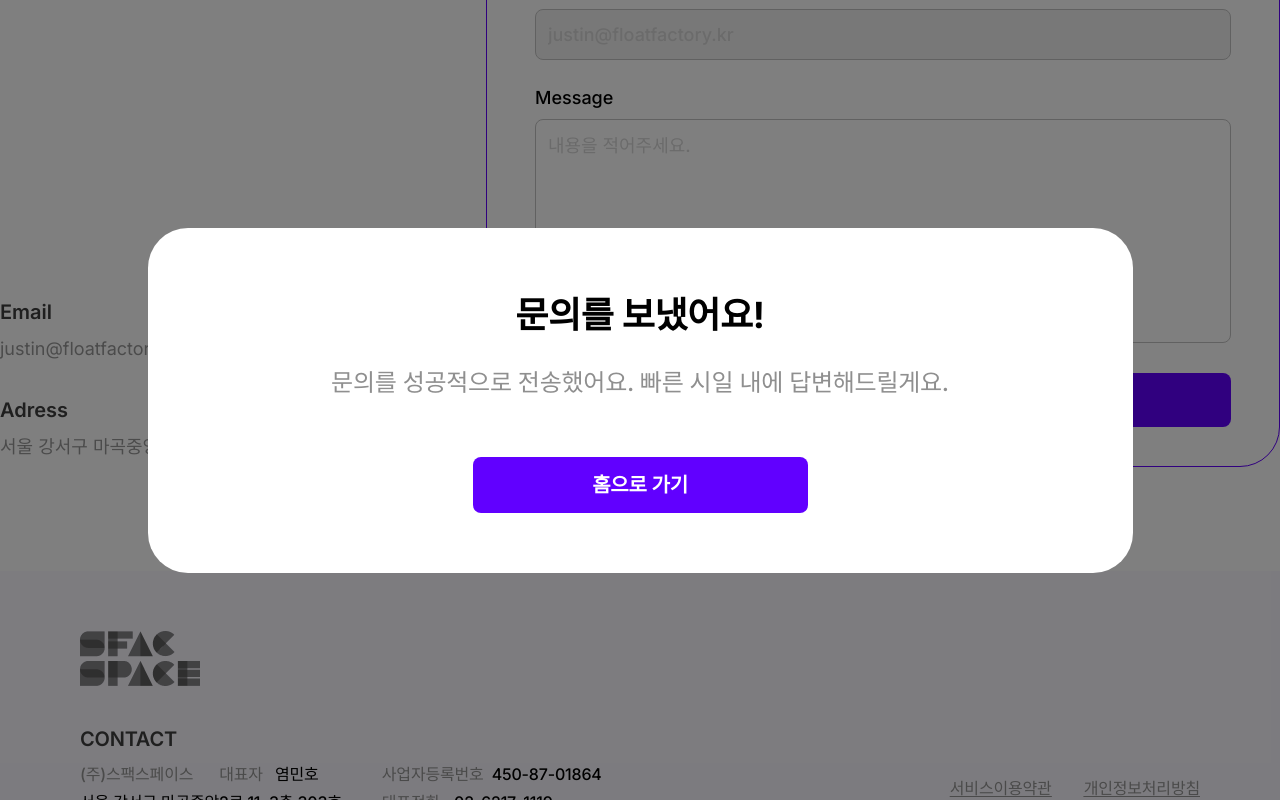
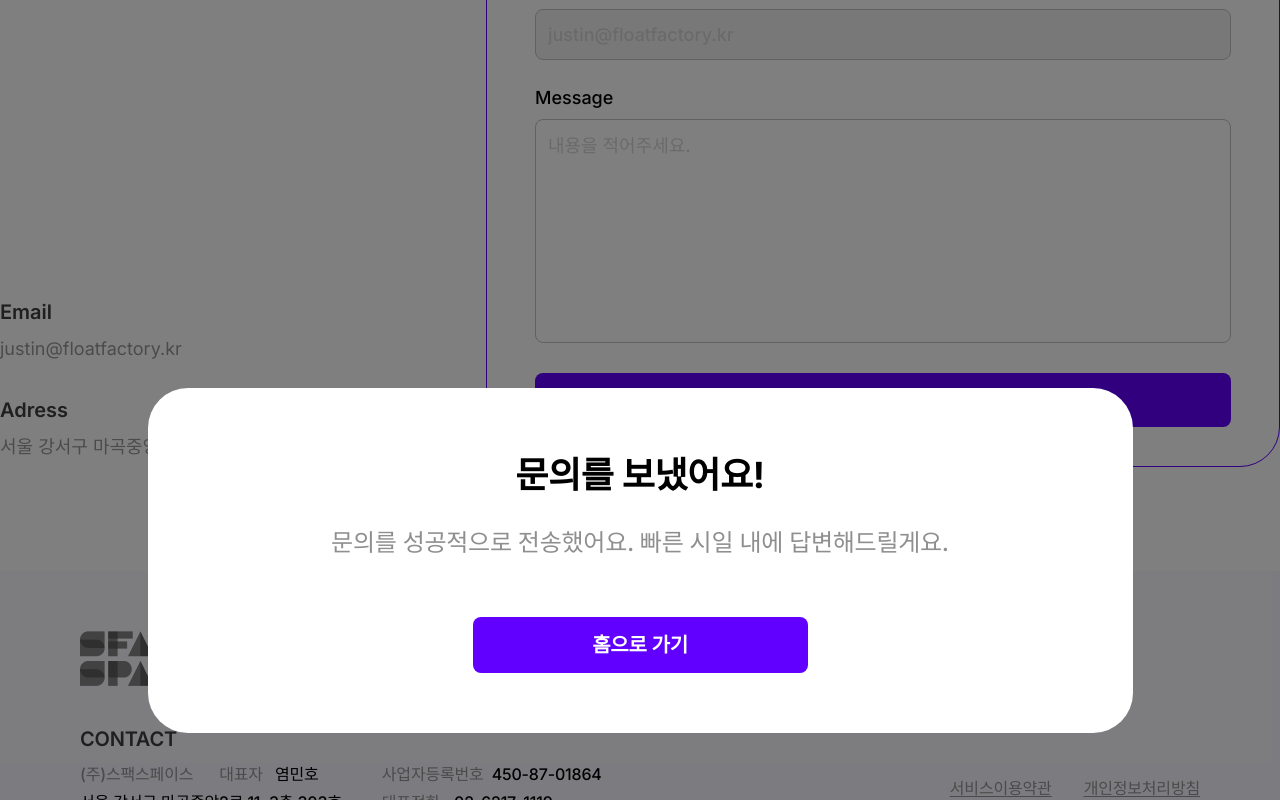
Before and after one commit to luc7yvicky/flaw-detector, a Next.js app: page / in a window 1280 px wide. Both pictures are taken after a click on the button "문의 보내기". Shown: the part 2909-3709 px from the top of the page. Built offline with nearby package versions, Linux system fonts and the light colour scheme; a web font is replaced by a local one.

Commit message:
Refactor : 모달 코드 리팩토링

```diff
--- a/src/app/vulnerability-db/page.tsx
+++ b/src/app/vulnerability-db/page.tsx
@@ -75,8 +75,6 @@ export default function VulnerabilityDBPage() {
 
   const [isLoginModalOpen, setIsLoginModalOpen] = useState(false);
   const [isLoggedIn, setIsLoggedIn] = useState(false);
-  const openLoginModal = () => setIsLoginModalOpen(true);
-  const closeLoginModal = () => setIsLoginModalOpen(false);
 
   useEffect(() => {
     const checkLoginStatus = async () => {
@@ -84,7 +82,7 @@ export default function VulnerabilityDBPage() {
       setIsLoggedIn(userLoggedIn);
 
       if (!userLoggedIn) {
-        openLoginModal();
+        setIsLoginModalOpen(true); // 모달 열기
       }
     };
     checkLoginStatus();
@@ -110,8 +108,9 @@ export default function VulnerabilityDBPage() {
       </div>
       <Modal
         variant="login"
+        size="small"
         isOpen={isLoginModalOpen}
-        onClose={closeLoginModal}
+        onClose={() => setIsLoginModalOpen(false)}
       />
     </div>
   );
--- a/src/components/ui/CustomerService.tsx
+++ b/src/components/ui/CustomerService.tsx
@@ -7,22 +7,10 @@ import Modal from "./Modal";
 
 export default function CustomerService({ className }: { className?: string }) {
   const [isOpen, setIsOpen] = useState(false);
-  const [modalVariant, setModalVariant] = useState<
-    "selectFile" | "processing" | "login" | "inquirySubmitted"
-  >("inquirySubmitted");
-
-  const openModal = (
-    variant: "selectFile" | "processing" | "login" | "inquirySubmitted",
-  ) => {
-    setModalVariant(variant);
-    setIsOpen(true);
-  };
-
-  const closeModal = () => setIsOpen(false);
 
   const onClickSubmit = (event: React.MouseEvent<HTMLButtonElement>) => {
     event.preventDefault();
-    openModal("inquirySubmitted");
+    setIsOpen(true);
   };
 
   return (
@@ -112,12 +100,18 @@ export default function CustomerService({ className }: { className?: string }) {
         <button
           type="button"
           className="rounded-lg bg-primary-500 py-[0.813rem] text-lg font-semibold text-white"
-          onClick={() => openModal("inquirySubmitted")}
+          onClick={onClickSubmit}
         >
           문의 보내기
         </button>
       </form>
-      <Modal variant={modalVariant} isOpen={isOpen} onClose={closeModal} />
+
+      <Modal
+        variant="inquirySubmitted"
+        size="extraLarge"
+        isOpen={isOpen}
+        onClose={() => setIsOpen(false)}
+      />
     </section>
   );
 }
--- a/src/components/ui/Modal.tsx
+++ b/src/components/ui/Modal.tsx
@@ -1,9 +1,34 @@
+import { useRouter } from "next/navigation";
 import clsx from "clsx";
+import { cva, VariantProps } from "class-variance-authority";
 import { IconBug, IconRoundedDoc } from "./Icons";
 import Button from "./Button";
 
-type ModalProps = {
-  variant: "selectFile" | "processing" | "login" | "inquirySubmitted";
+const modalVariants = cva("relative bg-white rounded-[1.25rem]", {
+  variants: {
+    variant: {
+      selectFile: "",
+      processing: "",
+      login: "rounded-[1.25rem] shadow-[0_0_1.55rem_rgba(0,0,0,0.25)]",
+      inquirySubmitted: "rounded-[2.5rem]",
+    },
+    size: {
+      small:
+        "w-[21.313rem] h-[13.125rem] top-[15.375rem] p-[2.5rem_3.75rem] gap-[2rem]", //login
+      medium: "w-[26.688rem] h-[24.063rem] top-[10rem] p-[3rem] gap-[3.313rem]", //processing
+      large: "w-[42.875rem] h-[29.875rem] p-[3rem] gap-[2.5rem] top-[10rem]", //selectFile
+      extraLarge:
+        "w-[61.563rem] h-[21.563rem] p-[3.75rem] gap-[3.5rem] top-[10rem]", //inquirySubmitted
+    },
+  },
+  defaultVariants: {
+    variant: "selectFile",
+    size: "large",
+  },
+});
+
+export type ModalProps = React.HTMLAttributes<HTMLDivElement> &
+  VariantProps<typeof modalVariants> & {
     isOpen: boolean;
     onClose: () => void;
     onProceed?: () => void;
@@ -11,28 +36,18 @@ type ModalProps = {
 
 export default function Modal({
   variant,
+  size,
   isOpen,
   onClose,
   onProceed,
+  className,
+  children,
+  ...props
 }: ModalProps) {
+  const router = useRouter();
+
   if (!isOpen) return null;
 
-  //공통 스타일
-  const baseModalStyles = "relative bg-white rounded-[1.25rem] ";
-
-  //variant별 스타일 적용
-  const modalStyles = clsx({
-    "w-[42.875rem] h-[29.875rem] p-[3rem] gap-[2.5rem] top-[10rem] ":
-      variant === "selectFile",
-    "w-[26.688rem] h-[24.063rem] top-[10rem] p-[3rem] gap-[3.313rem] ":
-      variant === "processing",
-    "w-[21.313rem] h-[13.125rem] top-[15.375rem] p-[2.5rem_3.75rem] gap-[2rem] rounded-[1.25rem] shadow-[0_0_1.55rem_rgba(0,0,0,0.25)]":
-      variant === "login",
-    "w-[61.563rem] h-[21.563rem] p-[3.75rem] gap-[3.5rem] rounded-[2.5rem] ":
-      variant === "inquirySubmitted",
-  });
-
-  //variant별 콘텐츠 렌더링
   const renderContent = () => {
     switch (variant) {
       case "selectFile":
@@ -87,7 +102,6 @@ export default function Modal({
         );
       case "processing":
         return (
-          <>
           <div className="flex h-full flex-col items-center justify-center gap-[3.313rem] text-center">
             <IconBug width="106" height="109" />
             <div className="h-[7.938rem] w-[22.688rem] gap-[2.375rem]">
@@ -101,25 +115,20 @@ export default function Modal({
               </p>
             </div>
           </div>
-          </>
         );
       case "login":
         return (
-          <>
           <div className="flex w-[15rem] flex-col items-center justify-center text-center">
             <h2 className="mb-8 h-6 w-[15rem] text-[1.25rem] font-semibold leading-[1.512rem] tracking-[-0.01em]">
               자세한 정보를 보고싶다면?
             </h2>
-              {/* 임시버튼 */}
             <button className="h-[4.625rem] w-[7.438rem] rounded-[999px] border-2 border-primary-500 p-[1rem_1.5rem] text-[1.75rem] font-light leading-[2.118rem] tracking-[-0.01em] text-primary-500">
               Login
             </button>
           </div>
-          </>
         );
       case "inquirySubmitted":
         return (
-          <>
           <div className="flex-col-center-center">
             <div className="flex-col-center-center h-[7.063rem] w-[41.8rem] gap-[1.438rem]">
               <h1 className="text-[2.25rem] font-bold leading-[3.375rem] tracking-[-0.01em]">
@@ -129,27 +138,37 @@ export default function Modal({
                 문의를 성공적으로 전송했어요. 빠른 시일 내에 답변해드릴게요.
               </p>
             </div>
-              <Button className="mt-14 h-14 w-[20.938rem] gap-[0.625rem] text-[1.25rem] tracking-[-0.011em]">
+            <Button
+              className="mt-14 h-14 w-[20.938rem] gap-[0.625rem] text-[1.25rem] tracking-[-0.011em]"
+              onClick={() => {
+                router.push("/");
+                onClose();
+              }}
+            >
               홈으로 가기
             </Button>
           </div>
-          </>
         );
       default:
-        return null;
+        return children;
     }
   };
 
   return (
     <div
       className={clsx("fixed inset-0 z-50 flex items-center justify-center", {
-        "bg-black bg-opacity-50":
-          variant === "processing" || variant === "inquirySubmitted",
-        "bg-transparent":
-          variant !== "processing" && variant != "inquirySubmitted",
+        "bg-black bg-opacity-50": ["processing", "inquirySubmitted"].includes(
+          variant || "",
+        ),
+        "bg-transparent": !["processing", "inquirySubmitted"].includes(
+          variant || "",
+        ),
       })}
     >
-      <div className={`${baseModalStyles} ${modalStyles}`}>
+      <div
+        className={clsx(modalVariants({ variant, size }), className)}
+        {...props}
+      >
         {renderContent()}
       </div>
     </div>
```
Lines whose indentation alone changed are shown as unchanged.
